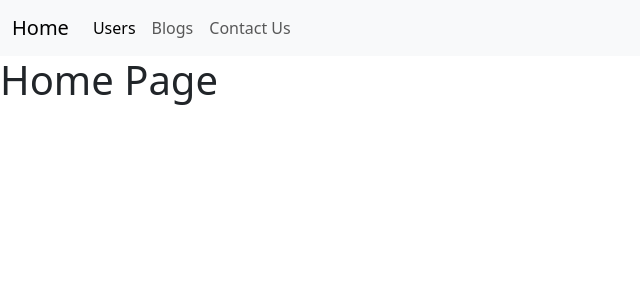
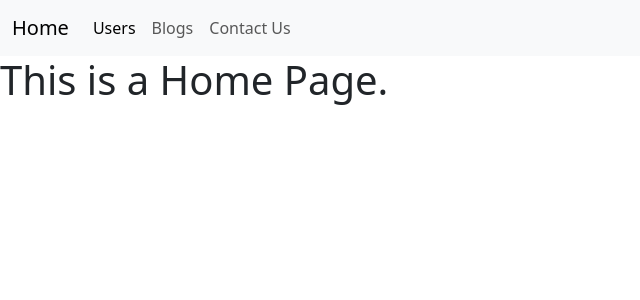
Before and after one commit to Tausif-Kovadiya/contenful, a Next.js app: page / in a window 1280 px wide. Shown: the top 300 px of the page, without its empty margins (0-640 px from the left). Built offline with nearby package versions, Linux system fonts and the light colour scheme.

Commit message:
homepage

```diff
--- a/app/page.tsx
+++ b/app/page.tsx
@@ -4,7 +4,7 @@ export const runtime = "edge";
 export default function Home() {
   return (
     <>
-      <h1>Home Page</h1>
+      <h1>This is a Home Page.</h1>
     </>
   );
 }
```
